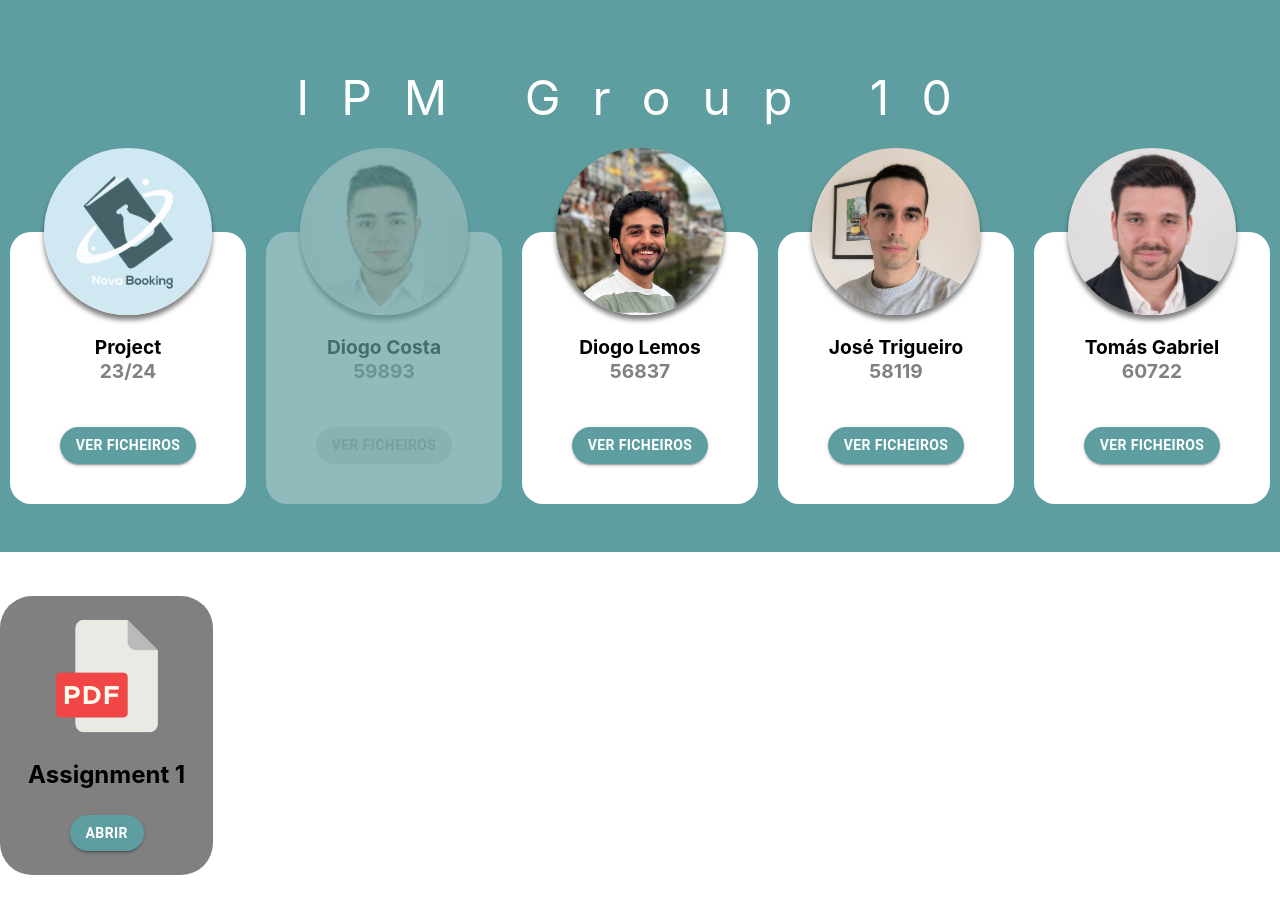
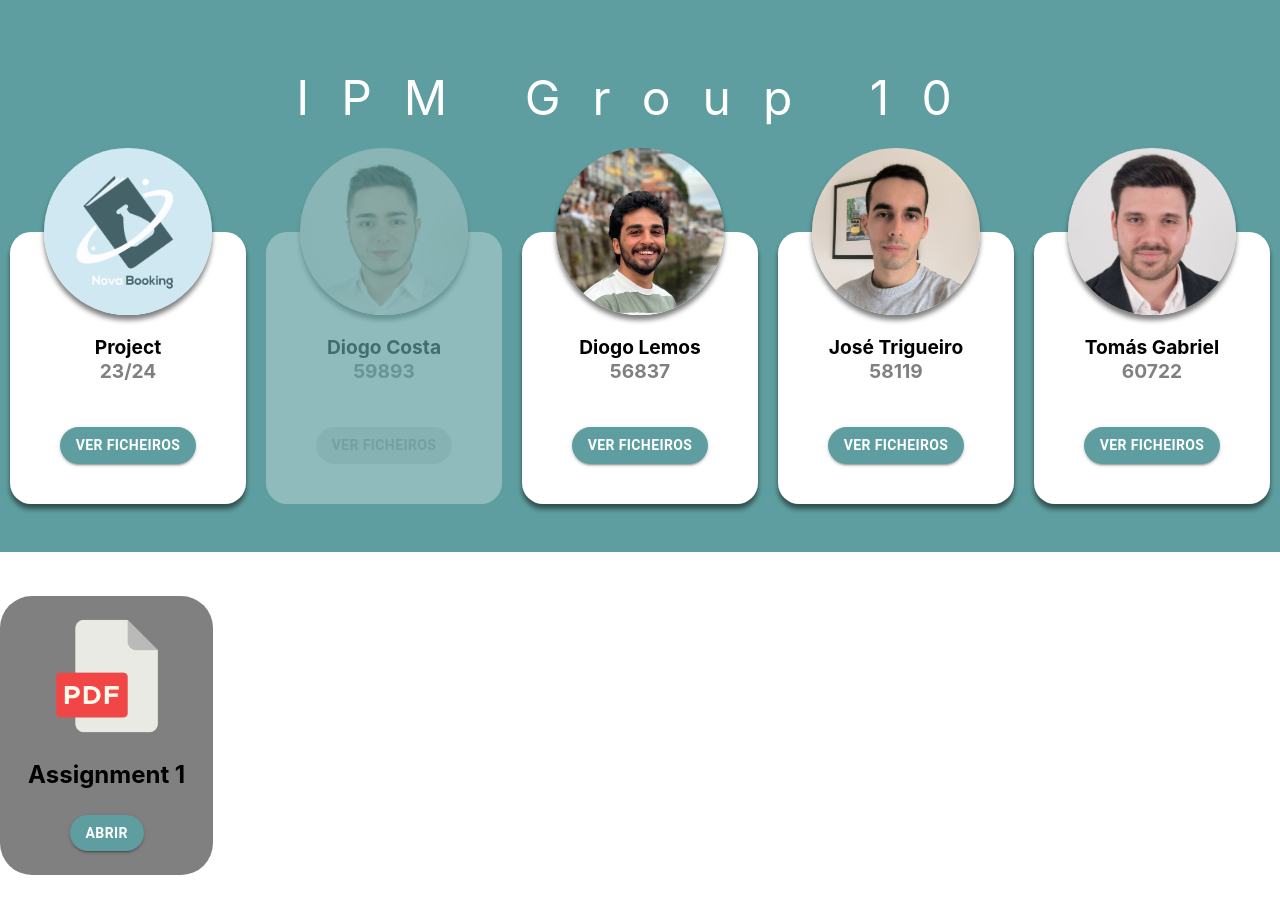
Before and after one commit to dcosta500/ipm-site, a React (Create React App) app: page / in a window 1280 px wide. Shown: the top 914 px of the page. Built offline with nearby package versions, Linux system fonts and the light colour scheme.

Commit message:
Profiles now have dynamic shadows

```diff
--- a/src/app/components/mainpage/others/Profile.js
+++ b/src/app/components/mainpage/others/Profile.js
@@ -9,12 +9,17 @@ import { useState } from "react";
 export default function Profile(props) {
   const avatarScale = "10.44rem";
 
+  const boxShadowProp = {
+    enabled: "0px 5px 5px 0px rgba(0,0,0,0.5)",
+    disabled: "0px 0px 0px 0px rgba(0,0,0,0)",
+  };
+
   const avatarStyle = {
     width: avatarScale,
     height: avatarScale,
     position: "relative",
     bottom: "5.2rem",
-    boxShadow: "0px 5px 5px 0px rgba(0,0,0,0.5)",
+    boxShadow: boxShadowProp.enabled,
   };
 
   const buttonStyle = {
@@ -32,7 +37,13 @@ export default function Profile(props) {
   let amISelected = props.id === props.showFilesId ? true : false;
 
   return (
-    <Box sx={{ opacity: amISelected ? 0.3 : 1 }} className="ProfileCard">
+    <Box
+      sx={{
+        opacity: amISelected ? 0.3 : 1,
+        boxShadow: amISelected ? boxShadowProp.disabled : boxShadowProp.enabled,
+      }}
+      className="ProfileCard"
+    >
       <Avatar
         sx={avatarStyle}
         src={props.img}
```
